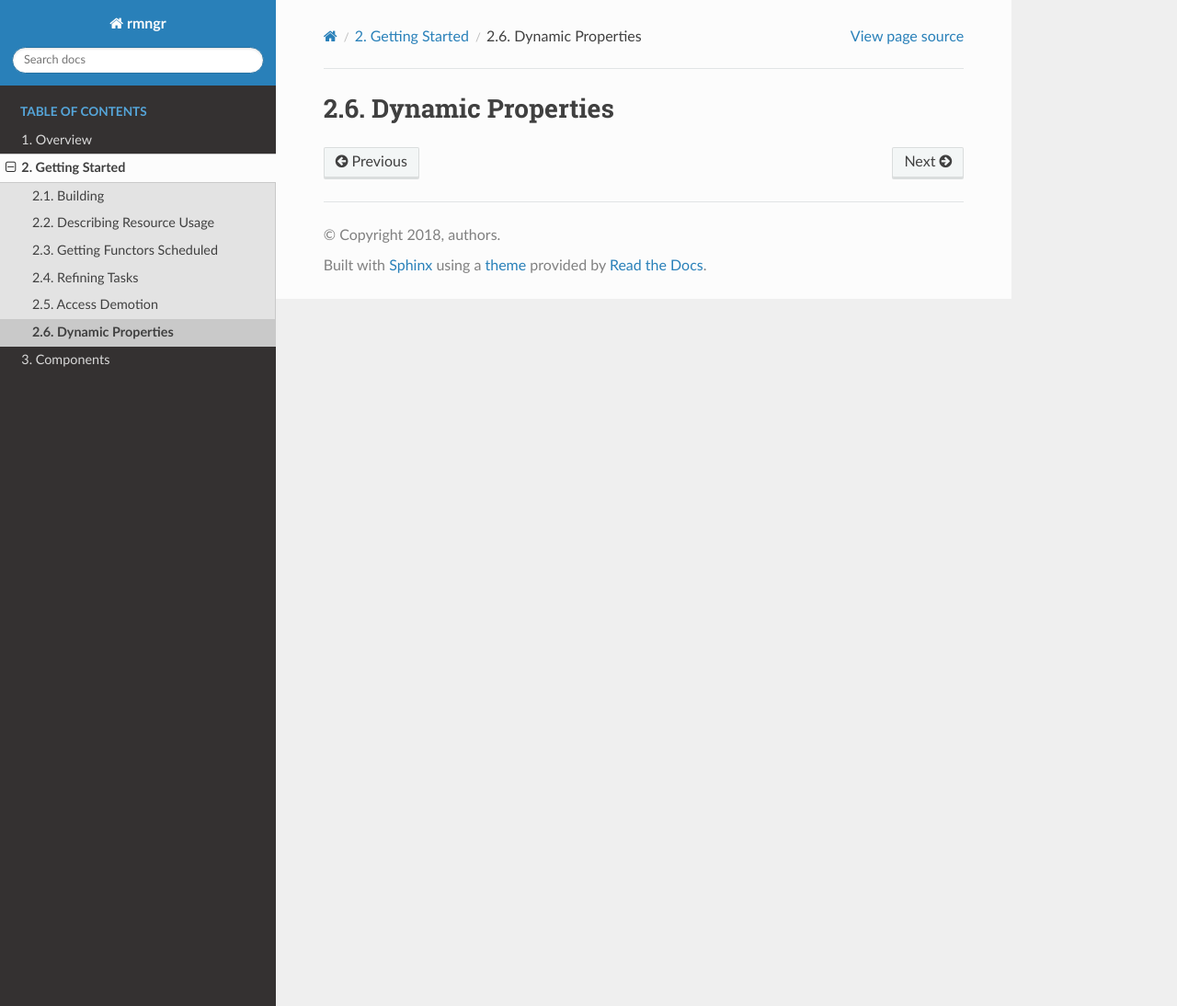
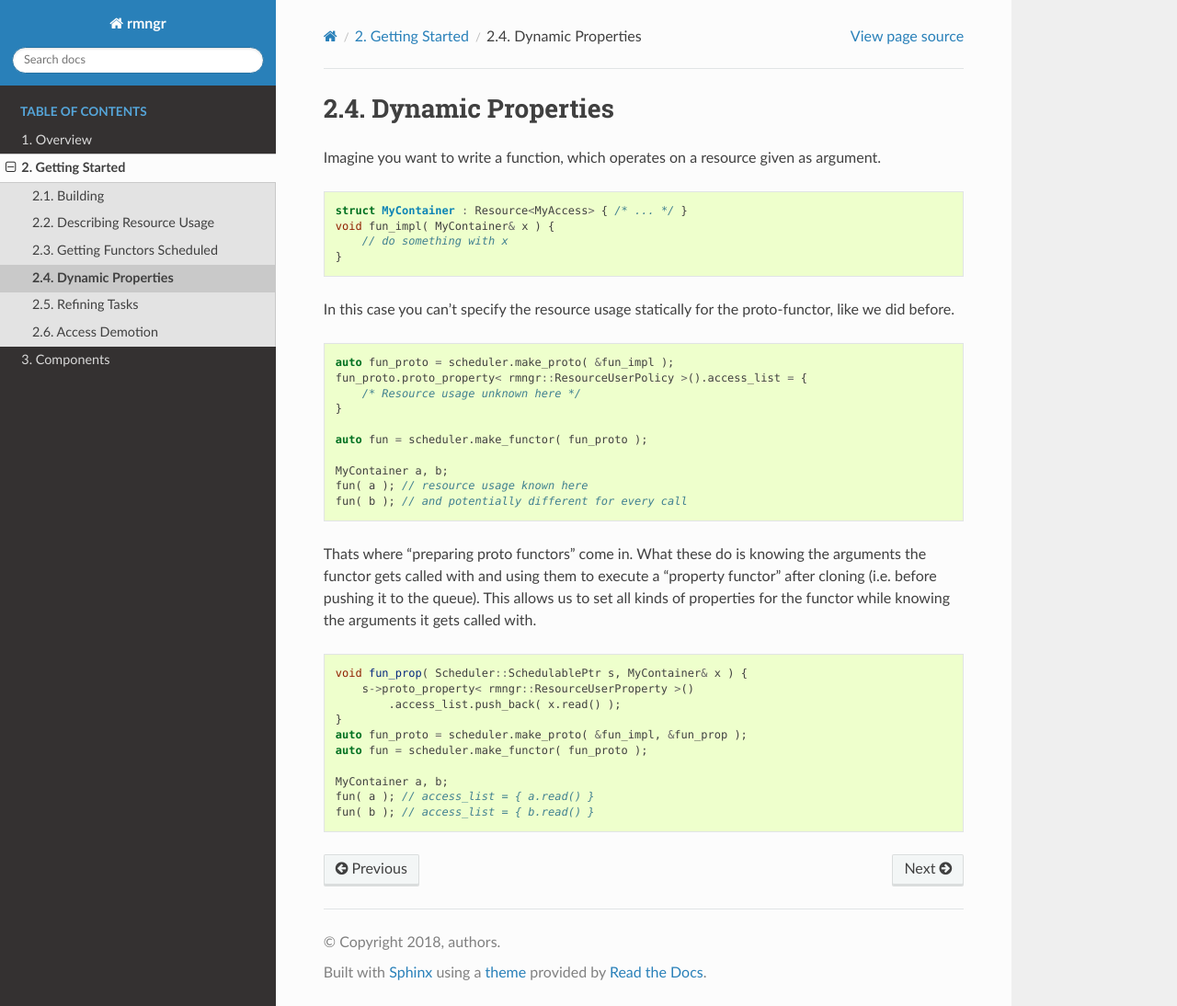
Before and after one commit to ComputationalRadiationPhysics/redGrapes, a Sphinx documentation site: the page built from docs/source/tutorial/dynamic_properties.rst, in a window 1280 px wide and 1094 px high. Shown: the whole window at 92% size. Built offline with Sphinx 7.4.7 and the Read the Docs theme 2.0.0, drawn with Linux system fonts in a browser that asks for light colours; pages that are not in the unit, such as notebooks, are missing from menus.

Commit message:
docs: add first tutorials for refinements, dynamic properties & access demotion

```diff
--- a/docs/source/components.rst
+++ b/docs/source/components.rst
@@ -39,6 +39,9 @@ Delaying & Delayed Functors
 FunctorQueue
 ************
 
+.. _class_FunctorQueue:
+.. doxygenclass:: rmngr::FunctorQueue
+    :members:
 
 Scheduler
 =========
--- a/docs/source/tutorial/dynamic_properties.rst
+++ b/docs/source/tutorial/dynamic_properties.rst
@@ -2,3 +2,44 @@
 ##########################
     Dynamic Properties
 ##########################
+
+Imagine you want to write a function, which operates on a resource given as argument.
+
+.. code-block:: c++
+
+    struct MyContainer : Resource<MyAccess> { /* ... */ }
+    void fun_impl( MyContainer& x ) {
+        // do something with x
+    }
+
+In this case you can't specify the resource usage statically for the proto-functor, like we did before.
+
+.. code-block:: c++
+
+    auto fun_proto = scheduler.make_proto( &fun_impl );
+    fun_proto.proto_property< rmngr::ResourceUserPolicy >().access_list = {
+        /* Resource usage unknown here */
+    }
+
+    auto fun = scheduler.make_functor( fun_proto );
+
+    MyContainer a, b;
+    fun( a ); // resource usage known here
+    fun( b ); // and potentially different for every call
+
+Thats where "preparing proto functors" come in.
+What these do is knowing the arguments the functor gets called with and using them to execute a "property functor" after cloning (i.e. before pushing it to the queue).
+This allows us to set all kinds of properties for the functor while knowing the arguments it gets called with.
+
+.. code-block:: c++
+
+    void fun_prop( Scheduler::SchedulablePtr s, MyContainer& x ) {
+        s->proto_property< rmngr::ResourceUserProperty >()
+	    .access_list.push_back( x.read() );
+    }
+    auto fun_proto = scheduler.make_proto( &fun_impl, &fun_prop );
+    auto fun = scheduler.make_functor( fun_proto );
+
+    MyContainer a, b;
+    fun( a ); // access_list = { a.read() }
+    fun( b ); // access_list = { b.read() }
--- a/docs/source/tutorial/index.rst
+++ b/docs/source/tutorial/index.rst
@@ -9,6 +9,6 @@ This Section shows exemplary how to use the Resource-Manager.
   building
   resources
   functors
+  dynamic_properties
   refinements
   access_demotion
-  dynamic_properties
```
Also changed, not shown: docs/source/tutorial/access_demotion.rst (+23 -0 lines), docs/source/tutorial/refinements.rst (+32 -0 lines).
